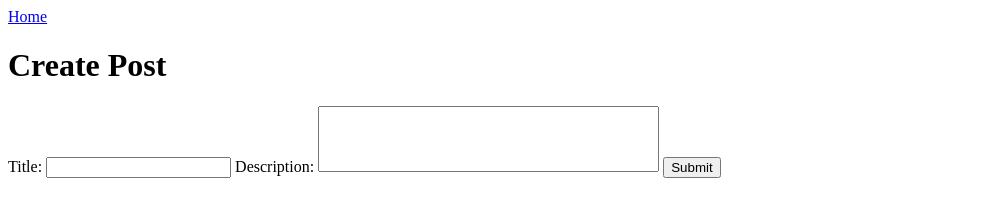
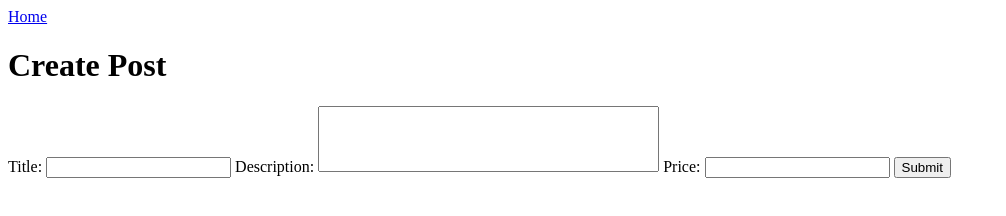
Before and after one commit to PW13052003/Drexel-Marketplace, a website: page app/public/create_post.html in a window 1280 px wide. Shown: the whole page, without its empty margins (0-1006 px from the left). Drawn offline with Linux system fonts and the light colour scheme.

```diff
--- a/app/public/create_post.html
+++ b/app/public/create_post.html
@@ -15,6 +15,8 @@
         <input id="title" type="text">
         <label for="description">Description:</label>
         <textarea id="description" rows="4" cols="40" maxLength="500"></textarea>
+        <label for="price" maxLength="10">Price:</label>
+        <input id="price" type="number" min="0">
         <button id="submit">Submit</button>
         <p id="errorMessage"></p>
     </div>
```
Also changed, not shown: backend/package.json (deleted, +0 -19 lines), package.json (+15 -2 lines), 2 other files.
